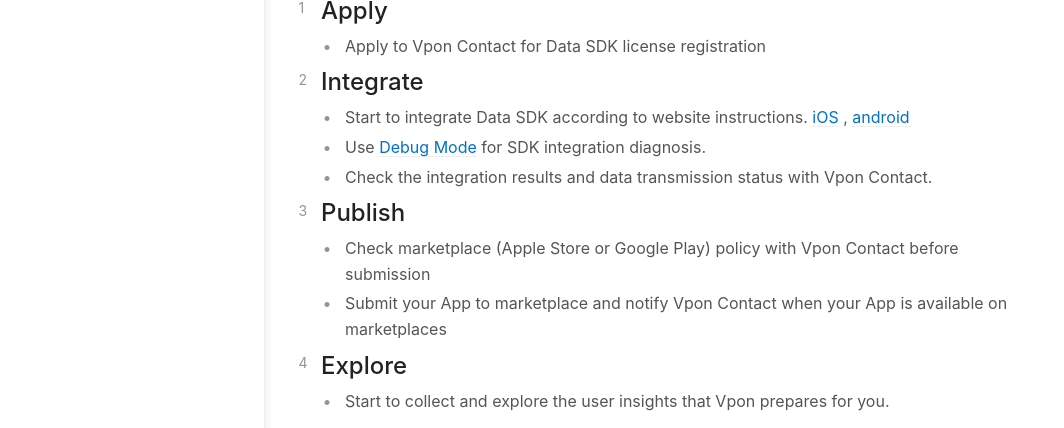
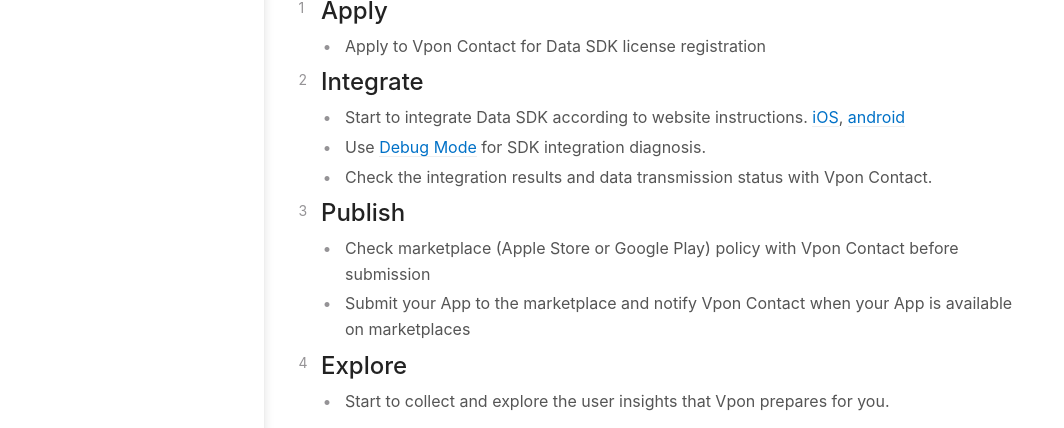
Before and after one commit to vpon-data/data-sdk, a Jekyll site: the page built from docs/ImplementProcedure.md, in a window 1280 px wide and 1128 px high. Shown: the part 548-976 px from the top of the window, without its empty margins (107-1171 px from the left). Built offline with Jekyll 4.4.1, drawn with Linux system fonts in a browser that asks for light colours.

Commit message:
Update ImplementProcedure.md

```diff
--- a/docs/ImplementProcedure.md
+++ b/docs/ImplementProcedure.md
@@ -19,12 +19,12 @@
 -  Apply to Vpon Contact for Data SDK license registration
 2. ## Integrate
 - Start to integrate Data SDK according to website instructions.
-[iOS](https://datasdk.vpon.com/ios) , [android](https://datasdk.vpon.com/android)
+[iOS](https://datasdk.vpon.com/ios), [android](https://datasdk.vpon.com/android)
 - Use [Debug Mode](https://datasdk.vpon.com/debug_mode) for SDK integration diagnosis.
 - Check the integration results and data transmission status with Vpon Contact.
 3. ## Publish
 - Check marketplace (Apple Store or Google Play) policy with Vpon Contact before submission
-- Submit your App to marketplace and notify Vpon Contact when your App is available on marketplaces
+- Submit your App to the marketplace and notify Vpon Contact when your App is available on marketplaces
 4. ## Explore
 - Start to collect and explore the user insights that Vpon prepares for you.
 
```
